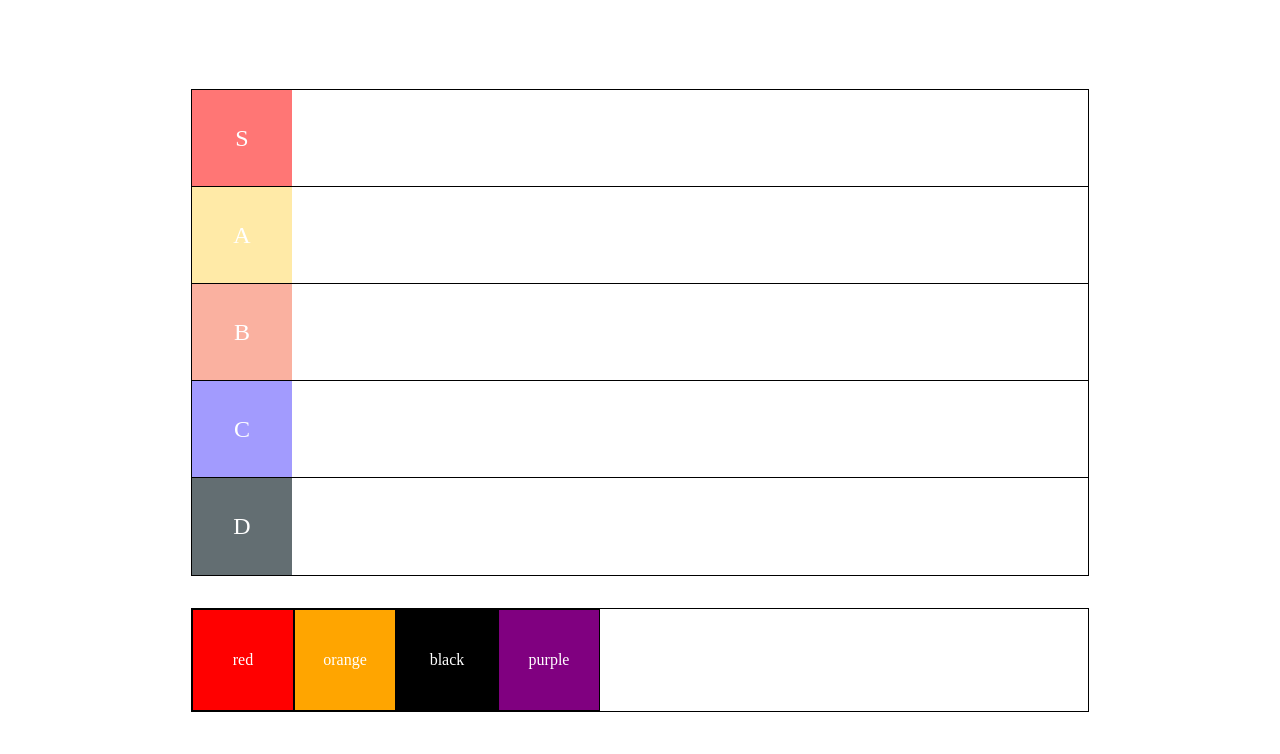
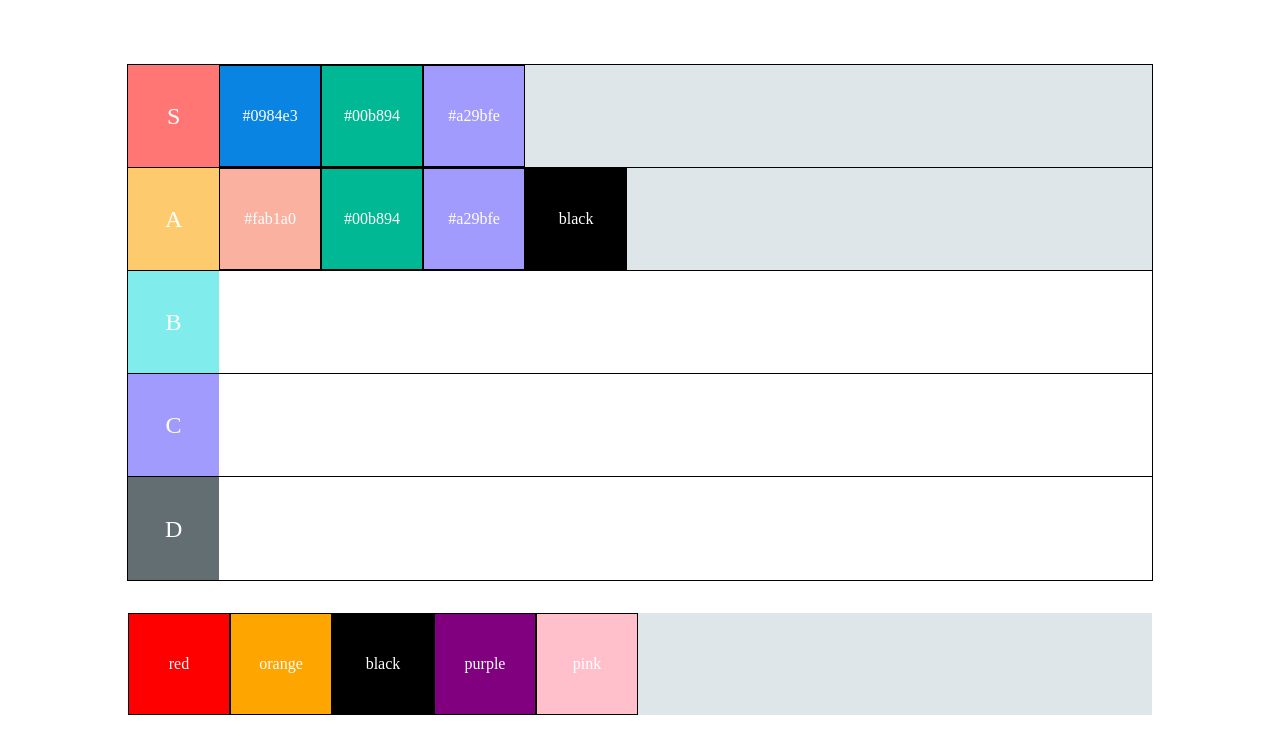
Before and after one commit to junseok44/rankingClone2, a React (Create React App) app: page / in a window 1280 px wide. Shown: the top 754 px of the page. Built offline with nearby package versions, Linux system fonts and the light colour scheme.

Commit message:
single row movement

```diff
--- a/package.json
+++ b/package.json
@@ -10,11 +10,13 @@
     "@types/node": "^16.11.59",
     "@types/react": "^18.0.20",
     "@types/react-dom": "^18.0.6",
+    "immer": "^9.0.15",
     "node-sass": "^7.0.3",
     "react": "^18.2.0",
     "react-beautiful-dnd": "^13.1.1",
     "react-dom": "^18.2.0",
     "react-scripts": "5.0.1",
+    "recoil": "^0.7.5",
     "styled-components": "^5.3.5",
     "typescript": "^4.8.3",
     "web-vitals": "^2.1.4"
--- a/src/App.tsx
+++ b/src/App.tsx
@@ -1,140 +1,114 @@
-import React from "react";
+import React, { useState } from "react";
 import styled from "styled-components";
 import {
   DragDropContext,
   Draggable,
+  DraggingStyle,
   Droppable,
   DropResult,
+  NotDraggingStyle,
 } from "react-beautiful-dnd";
+import produce from "immer";
+import { useRecoilState } from "recoil";
+import { dataAtom } from "./Atom";
+import RowDrag, { DroppableItem, DraggableItem } from "./Components/RowDrag";
 
-const ItemBox = styled.div`
-  width: 100px;
-  height: 100px;
-  background-color: ${(props: { bgColor: string }) =>
-    props.bgColor ? props.bgColor : "red"};
-  border: 1px solid black;
+const Home = styled.div`
+  width: 80vw;
+  margin: 5% auto;
   display: flex;
+  flex-direction: column;
   justify-content: center;
   align-items: center;
-  color: white;
-  cursor: pointer;
-`;
-const Container_Item = styled.div`
-  width: 70vw;
-  min-height: 12vh;
-  border: 1px solid black;
-  display: flex;
 `;
 const Container_Row = styled.div`
-  width: 70vw;
+  width: 100%;
   border: 1px solid black;
   display: grid;
   grid-template-rows: repeat(5, 1fr);
   margin-bottom: 2rem;
-  .row {
-    &:not(:last-child) {
-      border-bottom: 1px solid black;
-    }
-    min-height: 12vh;
-    display: flex;
-    .row__rank {
-      width: 100px;
-      height: 100%;
-      display: flex;
-      justify-content: center;
-      align-items: center;
-      color: white;
-      font-size: 1.5rem;
-      &.pink {
-        background-color: $pink;
-      }
-      &.orange {
-        background-color: $orange;
-      }
-      &.lemon {
-        background-color: $lemon;
-      }
-      &.purple {
-        background-color: $purple;
-      }
-      &.grey {
-        background-color: $grey;
-      }
-    }
-  }
 `;
-const Row = styled.div`
-  &:not(:last-child) {
-    border-bottom: 1px solid black;
-  }
-  min-height: 12vh;
-  display: flex;
-`;
-const RowRank = styled.div`
-  width: 100px;
-  display: flex;
-  justify-content: center;
-  align-items: center;
-  color: white;
-  font-size: 1.5rem;
-  background-color: ${(props: { bgColor: string }) =>
-    props.bgColor ? props.bgColor : "black"};
+const Container_Item = styled.div`
+  width: 100%;
 `;
 
 const App = () => {
-  const itemArray = ["red", "orange", "black", "purple"];
+  const [itemArray, setitemArray] = useRecoilState(dataAtom);
 
   const onDragEnd = (result: DropResult) => {
     if (!result.destination) {
       return;
     }
+    setitemArray((current) => {
+      return produce(current, (draft) => {
+        const moveItem = current.ITEM[result.source.index];
+        draft.ITEM.splice(result.source.index, 1);
+        if (result.destination) {
+          draft.ITEM.splice(result.destination?.index, 0, moveItem);
+        }
+      });
+    });
   };
   return (
-    <div className="Home">
+    <Home>
       <Container_Row>
-        <Row>
-          <RowRank bgColor={"#ff7675"}>S</RowRank>
-        </Row>
-        <Row>
-          <RowRank bgColor={"#ffeaa7"}>A</RowRank>
-        </Row>
-        <Row>
-          <RowRank bgColor={"#fab1a0"}>B</RowRank>
-        </Row>
-        <Row>
-          <RowRank bgColor={"#a29bfe"}>C</RowRank>
-        </Row>
-        <Row>
-          <RowRank bgColor={"#636e72"}>D</RowRank>
-        </Row>
+        <RowDrag
+          item={itemArray["S"]}
+          bgColor="#ff7675"
+          droppableId="S"
+        ></RowDrag>
+        <RowDrag
+          item={itemArray["A"]}
+          bgColor="#fdcb6e"
+          droppableId="A"
+        ></RowDrag>
+        <RowDrag
+          item={itemArray["B"]}
+          bgColor="#81ecec"
+          droppableId="B"
+        ></RowDrag>
+        <RowDrag
+          item={itemArray["C"]}
+          bgColor="#a29bfe"
+          droppableId="C"
+        ></RowDrag>
+        <RowDrag
+          item={itemArray["D"]}
+          bgColor="#636e72"
+          droppableId="D"
+        ></RowDrag>
       </Container_Row>
+      <Container_Item>
         <DragDropContext onDragEnd={onDragEnd}>
-        <Droppable droppableId="droppable">
+          <Droppable droppableId="ITEM" direction="horizontal">
             {(provided, snapshot) => (
-            <Container_Item
+              <DroppableItem
                 ref={provided.innerRef}
                 {...provided.droppableProps}
+                isDraggingOver={snapshot.isDraggingOver}
               >
-              {itemArray.map((item, index) => (
+                {itemArray.ITEM.map((item, index) => (
                   <Draggable key={item} index={index} draggableId={item}>
                     {(provided, snapshot) => (
-                    <ItemBox
+                      <DraggableItem
                         ref={provided.innerRef}
                         {...provided.draggableProps}
                         {...provided.dragHandleProps}
                         bgColor={item}
+                        draggableStyle={provided.draggableProps.style}
                       >
                         {item}
-                    </ItemBox>
+                      </DraggableItem>
                     )}
                   </Draggable>
                 ))}
                 {provided.placeholder}
-            </Container_Item>
+              </DroppableItem>
             )}
           </Droppable>
         </DragDropContext>
-    </div>
+      </Container_Item>
+    </Home>
   );
 };
 
--- /dev/null
+++ b/src/Atom.ts
@@ -0,0 +1,13 @@
+import { atom } from "recoil";
+
+export const dataAtom = atom({
+  key: "data",
+  default: {
+    S: ["#0984e3", "#00b894", "#a29bfe"],
+    A: ["#fab1a0", "#00b894", "#a29bfe", "black"],
+    B: [],
+    C: [],
+    D: [],
+    ITEM: ["red", "orange", "black", "purple", "pink"],
+  },
+});
--- /dev/null
+++ b/src/Components/RowDrag.tsx
@@ -0,0 +1,127 @@
+import produce from "immer";
+import React, { useEffect } from "react";
+import {
+  DragDropContext,
+  Draggable,
+  DraggingStyle,
+  Droppable,
+  DropResult,
+  NotDraggingStyle,
+} from "react-beautiful-dnd";
+import { SetterOrUpdater, useRecoilState, useSetRecoilState } from "recoil";
+import styled from "styled-components";
+import { dataAtom } from "../Atom";
+
+const Row = styled.div`
+  &:not(:last-child) {
+    border-bottom: 1px solid black;
+  }
+  min-height: 12vh;
+  max-width: 100%;
+  display: flex;
+`;
+const RowRank = styled.div`
+  width: 100px;
+  display: flex;
+  justify-content: center;
+  align-items: center;
+  color: white;
+  font-size: 1.5rem;
+  background-color: ${(props: { bgColor: string }) =>
+    props.bgColor ? props.bgColor : "black"};
+`;
+const DragContainer = styled.div`
+  width: 100%;
+`;
+export const DroppableItem = styled.div`
+  display: flex;
+  overflow: auto;
+  background-color: ${({ isDraggingOver }: { isDraggingOver: boolean }) =>
+    isDraggingOver ? "#a29bfe" : "#dfe6e9"};
+`;
+export const DraggableItem = styled.div`
+  width: 100px;
+  height: 100px;
+  background-color: ${(props: { bgColor: string }) =>
+    props.bgColor ? props.bgColor : "red"};
+  border: 1px solid black;
+  display: flex;
+  justify-content: center;
+  align-items: center;
+  color: white;
+  cursor: pointer;
+  ${(props: { draggableStyle: DraggingStyle | NotDraggingStyle }) => ({
+    ...props.draggableStyle,
+  })};
+`;
+
+const RowDrag = ({
+  bgColor,
+  droppableId,
+  item,
+}: {
+  bgColor: string;
+  droppableId: "S" | "A" | "B" | "C" | "D";
+  item: string[];
+}) => {
+  const setitemArray = useSetRecoilState(dataAtom);
+
+  const onDragEnd = (result: DropResult) => {
+    if (!result.destination) {
+      return;
+    }
+    setitemArray((current) => {
+      return produce(current, (draft) => {
+        const moveItem = draft[droppableId][result.source.index];
+        draft[droppableId].splice(result.source.index, 1);
+        if (result.destination) {
+          draft[droppableId].splice(result.destination?.index, 0, moveItem);
+        }
+      });
+    });
+  };
+
+  useEffect(() => {
+    console.log("rendered" + droppableId);
+  });
+
+  return (
+    <>
+      <Row>
+        <RowRank bgColor={bgColor}>{droppableId}</RowRank>
+        <DragContainer>
+          <DragDropContext onDragEnd={onDragEnd}>
+            <Droppable droppableId="S" direction="horizontal">
+              {(provided, snapshot) => (
+                <DroppableItem
+                  ref={provided.innerRef}
+                  {...provided.droppableProps}
+                  isDraggingOver={snapshot.isDraggingOver}
+                >
+                  {item.map((color, index) => (
+                    <Draggable key={color} index={index} draggableId={color}>
+                      {(provided, snapshot) => (
+                        <DraggableItem
+                          ref={provided.innerRef}
+                          {...provided.draggableProps}
+                          {...provided.dragHandleProps}
+                          bgColor={color}
+                          draggableStyle={provided.draggableProps.style}
+                        >
+                          {color}
+                        </DraggableItem>
+                      )}
+                    </Draggable>
+                  ))}
+                  {provided.placeholder}
+                </DroppableItem>
+              )}
+            </Droppable>
+          </DragDropContext>
+        </DragContainer>
+      </Row>
+    </>
+  );
+};
+
+export default React.memo(RowDrag);
--- /dev/null
+++ b/src/Styles/style.scss
@@ -0,0 +1,7 @@
+@import "./reset";
+
+body {
+  width: 100vw;
+  height: 100vh;
+  box-sizing: border-box;
+}
--- a/src/index.tsx
+++ b/src/index.tsx
@@ -1,13 +1,17 @@
 import React from "react";
 import ReactDOM from "react-dom/client";
 import App from "./App";
-import "./styles/scss/style.scss";
+import { RecoilRoot } from "recoil";
+import "./Styles/style.scss";
 
 const root = ReactDOM.createRoot(
   document.getElementById("root") as HTMLElement
 );
 root.render(
   // <React.StrictMode>
-  <App />
+  <RecoilRoot>
+    <App />
+  </RecoilRoot>
+
   // </React.StrictMode>
 );
--- a/src/styles/scss/App.scss
+++ /dev/null
@@ -1,52 +0,0 @@
-@import "./_variables.scss";
-
-.Home {
-  height: 100vh;
-  display: flex;
-  flex-direction: column;
-  justify-content: center;
-  align-items: center;
-  .Container__row {
-    width: 70vw;
-    border: 1px solid black;
-    display: grid;
-    grid-template-rows: repeat(5, 1fr);
-    margin-bottom: 2rem;
-    .row {
-      &:not(:last-child) {
-        border-bottom: 1px solid black;
-      }
-      min-height: 12vh;
-      display: flex;
-      .row__rank {
-        width: 10%;
-        height: 100%;
-        display: flex;
-        justify-content: center;
-        align-items: center;
-        color: white;
-        font-size: 1.5rem;
-        &.pink {
-          background-color: $pink;
-        }
-        &.orange {
-          background-color: $orange;
-        }
-        &.lemon {
-          background-color: $lemon;
-        }
-        &.purple {
-          background-color: $purple;
-        }
-        &.grey {
-          background-color: $grey;
-        }
-      }
-    }
-  }
-  .Container__image {
-    width: 70vw;
-    min-height: 12vh;
-    border: 1px solid black;
-  }
-}
--- a/src/styles/scss/_variables.scss
+++ /dev/null
@@ -1,5 +0,0 @@
-$lemon: #ffeaa7;
-$pink: #ff7675;
-$orange: #fab1a0;
-$purple: #a29bfe;
-$grey: #636e72;
--- a/src/styles/scss/style.scss
+++ /dev/null
@@ -1,2 +0,0 @@
-@import "./reset.scss";
-@import "./App.scss";
```
Also changed, not shown: src/Styles/_reset.scss (renamed from src/styles/scss/reset.scss), 2 other files (tests, documents, lock files or other folders). Lines whose indentation alone changed are shown as unchanged.
